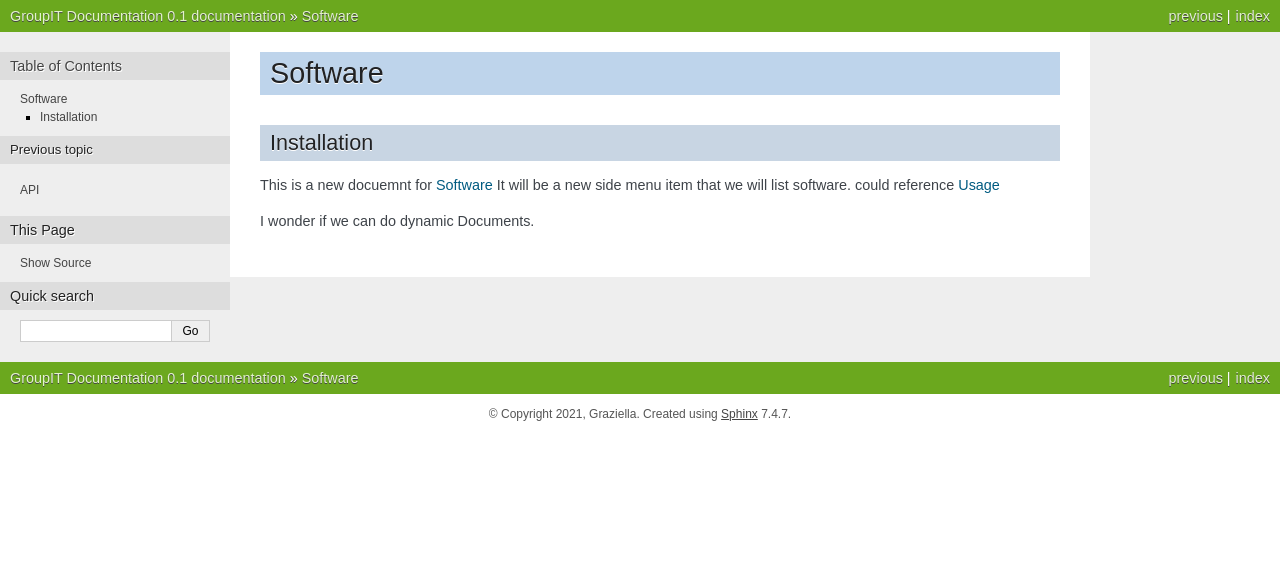
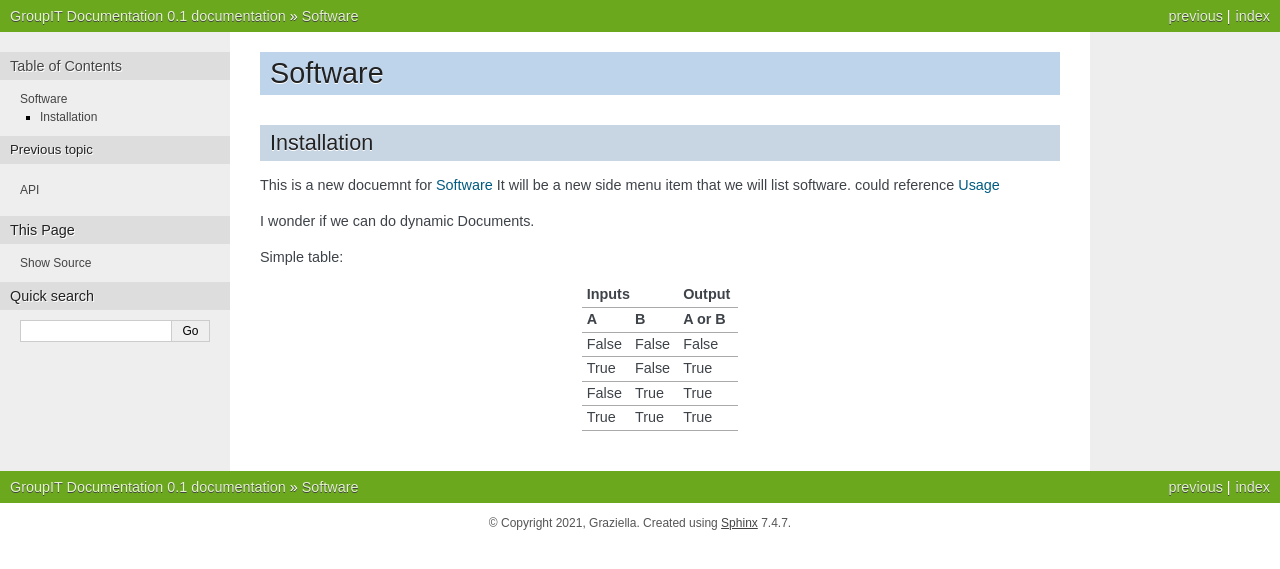
Before and after one commit to PhoenixInNZ/GroupITDocs, a Sphinx documentation site: the page built from docs/source/software.rst, in a window 1280 px wide. Shown: the top 569 px of the page. Built offline with Sphinx 7.4.7, drawn with Linux system fonts in a browser that asks for light colours; pages that are not in the unit, such as notebooks, are missing from menus.

Commit message:
Update software.rst

```diff
--- a/docs/source/software.rst
+++ b/docs/source/software.rst
@@ -11,6 +11,20 @@ It will be a new side menu item that we will list software. could reference :doc
 
 I wonder if we can do dynamic Documents.
 
+
+Simple table:
+
+=====  =====  ======
+   Inputs     Output
+------------  ------
+  A      B    A or B
+=====  =====  ======
+False  False  False
+True   False  True
+False  True   True
+True   True   True
+=====  =====  ======
+
 ============= =================================================================================
 Software      Description
 ============= =================================================================================
```
